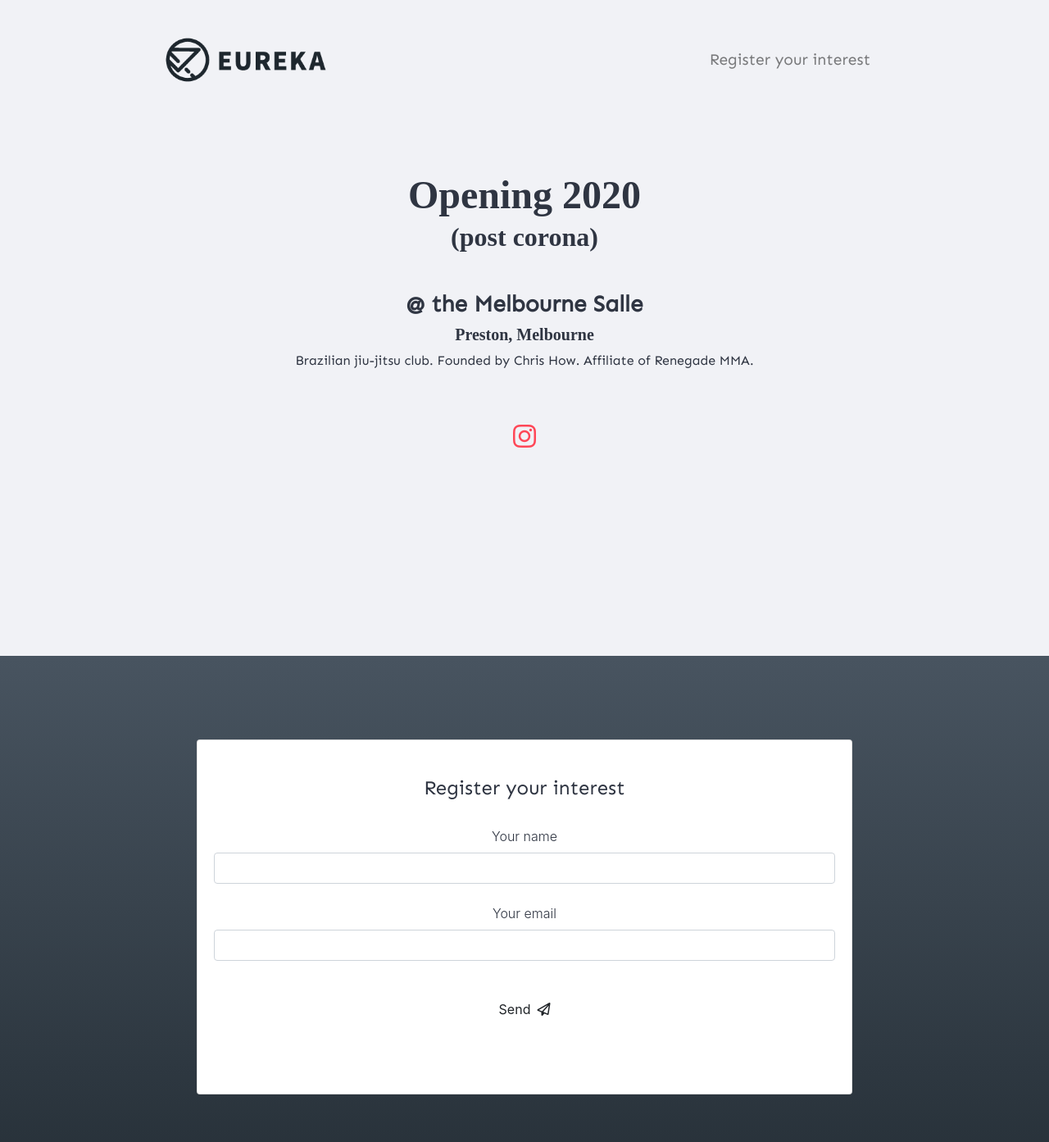
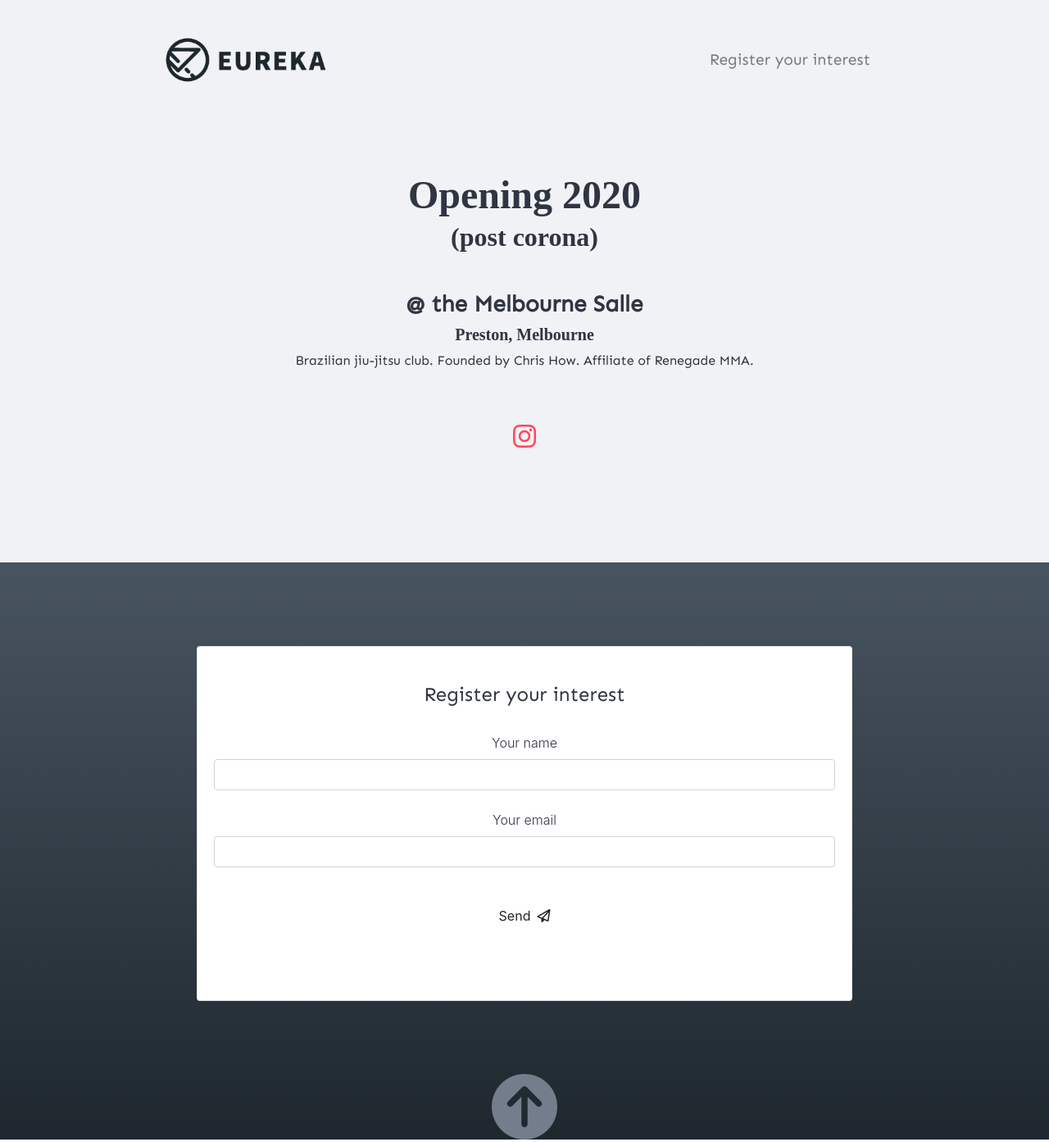
Before and after one commit to bonjj/eureka, a plain HTML site: page index.html in a window 1280 px wide. Shown: the top 1393 px of the page at 82% size. Drawn offline with nearby package versions, Linux system fonts and the light colour scheme; a web font is replaced by a local one.

Commit message:
Update styles.css

```diff
--- a/css/styles.css
+++ b/css/styles.css
@@ -43,8 +43,6 @@ h1, h2, h3, h4, h5, h6 {
   /* Title */
 
   #title {
-    height: 100vh;
-    overflow: auto;
     background-color: #f1f2f6;
   }
 
@@ -64,8 +62,6 @@ h1, h2, h3, h4, h5, h6 {
 
   #register {
   background-image: linear-gradient(#485460, #1e272e);
-  height: 100vh;
-  overflow: auto;
   padding-top: 5%;
   }
 
```
